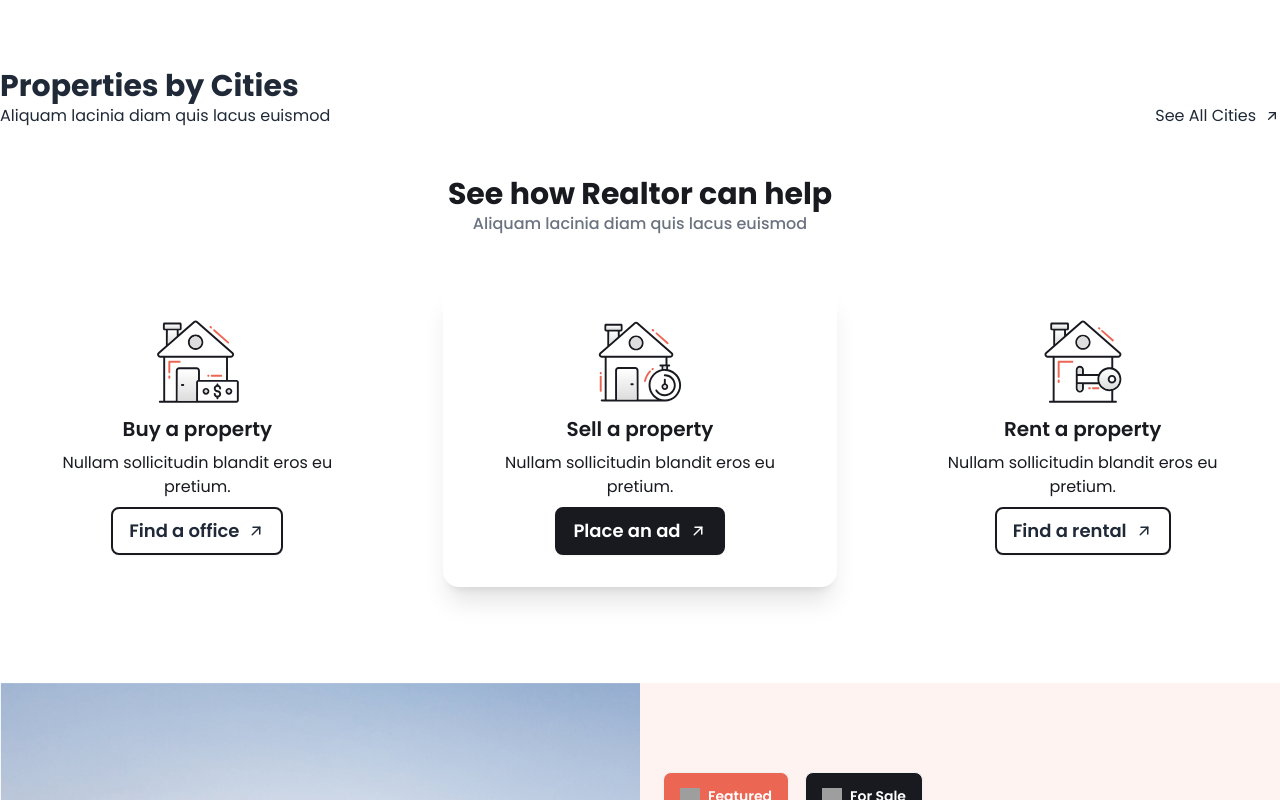
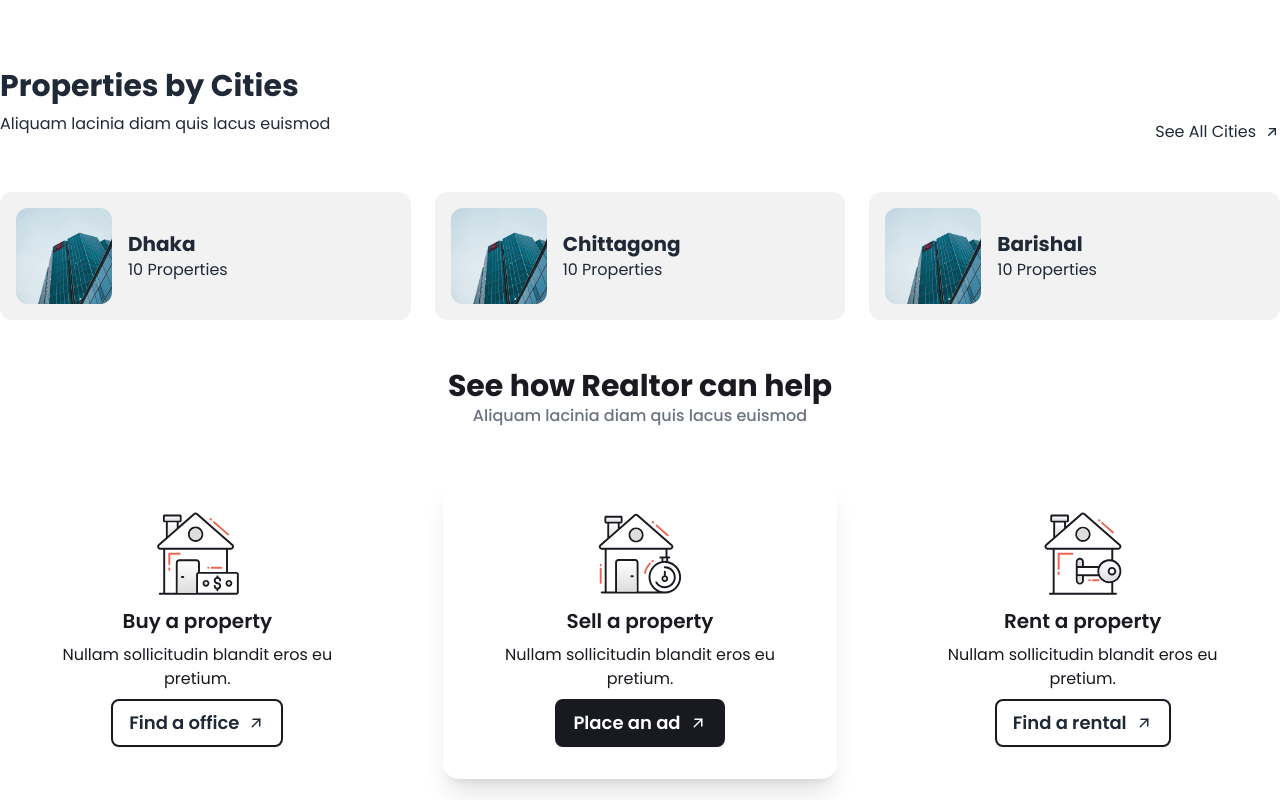
Before and after one commit to MamunKhan71/Bd-Corporate, a React (Vite) app in the folder bd-housing/: page / in a window 1280 px wide. Shown: the part 1020-1820 px from the top of the page. Built offline with nearby package versions, Linux system fonts and the light colour scheme; grey boxes are pictures that could not be loaded.

Commit message:
Added Contact Us Section

```diff
--- a/bd-housing/src/components/Cities.jsx
+++ b/bd-housing/src/components/Cities.jsx
@@ -4,13 +4,37 @@ const Cities = () => {
     return (
         <div className="container mx-auto mt-24">
             <h1 className="text-3xl font-bold">Properties by Cities</h1>
-            <div className="flex justify-between items-center">
+            <div className="flex justify-between items-center space-y-4">
                 <p>Aliquam lacinia diam quis lacus euismod</p>
                 <p className="inline-flex items-center gap-2">See All Cities <TbArrowUpRight /></p>
             </div>
-            <div>
-                <div>
-
+            <div className="grid grid-cols-3 gap-6 my-12">
+                <div className="flex gap-4 items-center bg-base-200 p-4 rounded-xl">
+                    <div className="w-24 h-24">
+                        <img className="w-full h-full object-cover rounded-xl" src="images/header.jpg" alt="" />
+                    </div>
+                    <div>
+                        <h1 className="font-bold text-xl">Dhaka</h1>
+                        <p>10 Properties</p>
+                    </div>
+                </div>
+                <div className="flex gap-4 items-center bg-base-200 p-4 rounded-xl">
+                    <div className="w-24 h-24">
+                        <img className="w-full h-full object-cover rounded-xl" src="images/header.jpg" alt="" />
+                    </div>
+                    <div>
+                        <h1 className="font-bold text-xl">Chittagong</h1>
+                        <p>10 Properties</p>
+                    </div>
+                </div>
+                <div className="flex gap-4 items-center bg-base-200 p-4 rounded-xl">
+                    <div className="w-24 h-24">
+                        <img className="w-full h-full object-cover rounded-xl" src="images/header.jpg" alt="" />
+                    </div>
+                    <div>
+                        <h1 className="font-bold text-xl">Barishal</h1>
+                        <p>10 Properties</p>
+                    </div>
                 </div>
             </div>
         </div>
--- /dev/null
+++ b/bd-housing/src/components/ContactSection.jsx
@@ -0,0 +1,18 @@
+import { IoIosCall } from "react-icons/io";
+import { TbArrowUpRight } from "react-icons/tb";
+const ContactSection = () => {
+    return (
+        <div className="container mx-auto flex items-center justify-around bg-[#F7F7F7] p-12 rounded-xl mb-24">
+            <div>
+                <h1 className="text-3xl font-bold text-primary">Need help? Talk to our expert.</h1>
+                <p className="text-primary">Talk to our experts or Browse through more properties.</p>
+            </div>
+            <div className="flex gap-4 justify-end items-center">
+                <button className="bg-primary btn text-white inline-flex gap-2 items-center text-lg">Contact Us <TbArrowUpRight/></button>
+                <button className="border-primary btn border-2 text-primary bg-transparent inline-flex gap-2 items-center text-lg"><IoIosCall/>920 851 8585</button>
+            </div>
+        </div>
+    );
+};
+
+export default ContactSection;
--- a/bd-housing/src/components/FeaturedProperties.jsx
+++ b/bd-housing/src/components/FeaturedProperties.jsx
@@ -5,6 +5,10 @@ const FeaturedProperties = () => {
         <div className="mt-24 container mx-auto space-y-4">
             <h1 className="text-center font-bold text-3xl">Our Featured Properties</h1>
             <p className="text-center">Aliquam lacinia diam quis lacus euismod</p>
+            <div className="flex gap-4 justify-end items-center">
+                <button className="bg-primary btn text-white">For Sale</button>
+                <button className="border-primary btn border-2 text-primary bg-transparent">For Rent</button>
+            </div>
             <div className="grid grid-cols-4 gap-6 py-12">
                 <div className="card card-compact bg-base-100 shadow-xl">
                     <figure><img className="h-72 object-cover" src="images/header3.jpg" alt="Shoes" /></figure>
--- a/bd-housing/src/components/Hero.jsx
+++ b/bd-housing/src/components/Hero.jsx
@@ -1,7 +1,4 @@
-import { useState, useEffect, useRef } from 'react';
-import Marquee from "react-fast-marquee";
 import Slider from './Slider';
-import CompanySlider from './CompanySlider';
 
 const Hero = () => {
     return (
--- a/bd-housing/src/pages/Home.jsx
+++ b/bd-housing/src/pages/Home.jsx
@@ -1,5 +1,6 @@
 import Cities from "../components/Cities";
 import CompanySlider from "../components/CompanySlider";
+import ContactSection from "../components/ContactSection";
 import FeaturedProperties from "../components/FeaturedProperties";
 import FeaturedSection from "../components/FeaturedSection";
 import Features from "../components/Features";
@@ -18,6 +19,7 @@ const Home = () => {
             <FeaturedSection />
             <FeaturedProperties/>
             <Testimonial />
+            <ContactSection/>
 
         </div>
     );
```
